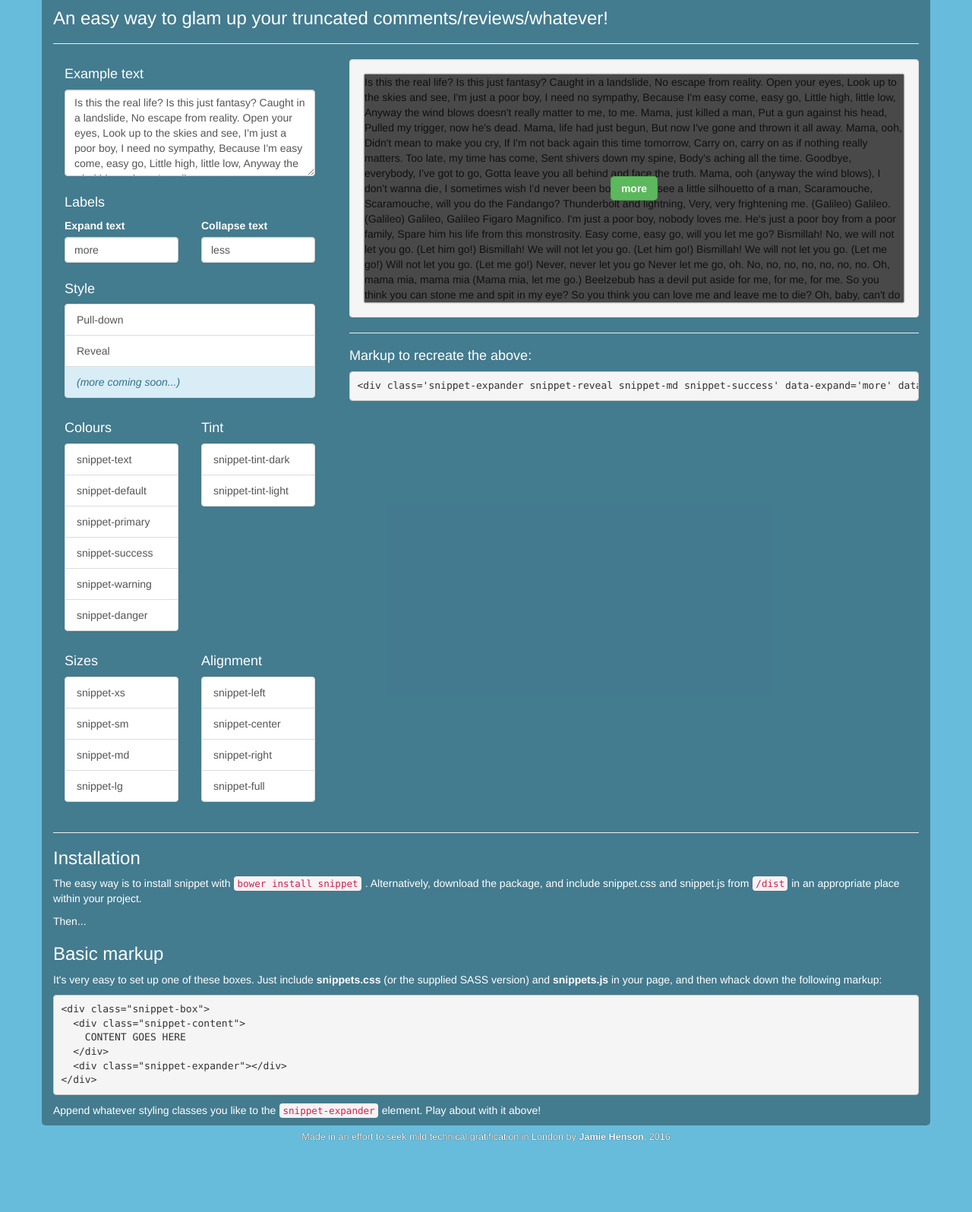
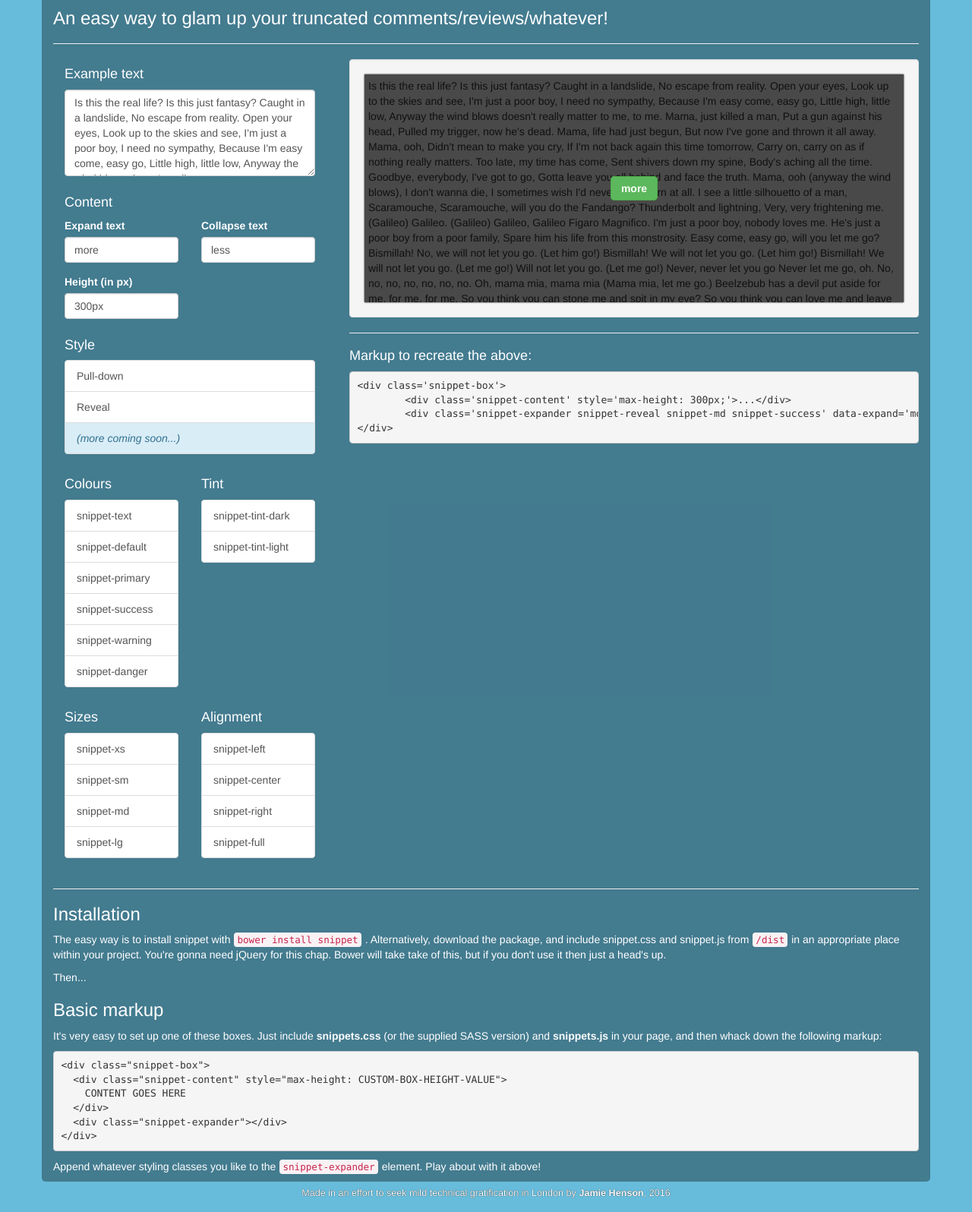
Before and after one commit to jamiehenson/snippet, a website: page src/html/index.jade in a window 1280 px wide. Shown: the part 101-1697 px from the top of the page at 76% size. Before the commit the page ends 1623 px from the top, so only its background shows below. Drawn offline with nearby package versions, Linux system fonts and the light colour scheme; files that its build step writes are made by us from their sources; files whose address does not match are found by name.

Commit message:
Interactive scaling

```diff
--- a/example/example.js
+++ b/example/example.js
@@ -6,10 +6,9 @@ var tint = ["tint-dark", "tint-light"];
 
 $(document).ready(function() {
   redoCodebox();
-  initialHeight = $('.snippet-content').css("max-height");
 
   $( "#exampletext" ).keyup(function() {
-    $(".snippet-content").text($("#exampletext").val());
+    $(".snippet-content").text($(this).val());
     redoCodebox();
   });
 
@@ -20,6 +19,12 @@ $(document).ready(function() {
 
   $( "#collapse" ).keyup(function() {
     $(".snippet-expander").attr("data-collapse", $(this).val());
+    redoCodebox();
+  });
+
+  $( "#box-height" ).keyup(function() {
+    $(".snippet-content").css("max-height", $(this).val());
+    $('.snippet-reveal').css("line-height", Math.min($(this).val(), (".snippet-content")[0].scrollHeight));
     redoCodebox();
   });
 
@@ -55,8 +60,13 @@ $(document).ready(function() {
 });
 
 function redoCodebox() {
-  $(".codebox").text("<div class=\'" + $(".snippet-expander").attr('class') +
+  $(".codebox").text(
+    "<div class='snippet-box'>" +
+    "\n\t<div class='snippet-content' style='max-height: " + $(".snippet-content").css("max-height") + ";'>...</div>" +
+    "\n\t<div class=\'" + $(".snippet-expander").attr('class') +
     "\' data-expand=\'" + $(".snippet-expander").attr("data-expand") +
     "\' data-collapse=\'" + $(".snippet-expander").attr("data-collapse") +
-    "\'></div>");
+    "\'></div>" +
+    "\n</div>"
+  );
 }
--- a/src/css/snippet.scss
+++ b/src/css/snippet.scss
@@ -3,6 +3,7 @@
   .snippet-content {
     max-height: 100px;
     transition: max-height 0.5s ease;
+    padding: 5px;
     overflow: hidden;
     &.open {
       margin-bottom: 3em;
--- a/src/html/index.jade
+++ b/src/html/index.jade
@@ -35,7 +35,7 @@ html(lang="en")
                   textarea#exampletext(rows="5" class="form-control")= text
               .row
                 .col-xs-12
-                  h4 Labels
+                  h4 Content
                 form
                 .col-lg-6
                   .form-group
@@ -45,6 +45,10 @@ html(lang="en")
                   .form-group
                     label(for="collapse") Collapse text
                     input#collapse(type="text" class="form-control" value="less")
+                .col-lg-6
+                  .form-group
+                    label(for="box-height") Height (in px)
+                    input#box-height(type="text" class="form-control" value="300px")
             .col-xs-12
               h4 Style
               .list-group
@@ -100,7 +104,7 @@ html(lang="en")
         code bower install snippet
         |. Alternatively, download the package, and include snippet.css and snippet.js from
         code /dist
-        | in an appropriate place within your project.
+        | in an appropriate place within your project. You're gonna need jQuery for this chap. Bower will take take of this, but if you don't use it then just a head's up.
 
       p Then...
 
@@ -109,7 +113,7 @@ html(lang="en")
 
       pre
         | &lt;div class="snippet-box"&gt;
-        | &nbsp;&nbsp;&lt;div class="snippet-content"&gt;
+        | &nbsp;&nbsp;&lt;div class="snippet-content" style="max-height: CUSTOM-BOX-HEIGHT-VALUE"&gt;
         | &nbsp;&nbsp;&nbsp;&nbsp;CONTENT GOES HERE
         | &nbsp;&nbsp;&lt;/div&gt;
         | &nbsp;&nbsp;&lt;div class="snippet-expander"&gt;&lt;/div&gt;
--- a/src/js/snippet.coffee
+++ b/src/js/snippet.coffee
@@ -1,6 +1,7 @@
+
 $(document).ready ->
   initialHeight = $('.snippet-content').css("max-height")
-  $('.snippet-reveal').not(".open").css("line-height", initialHeight)
+  $('.snippet-reveal').css("line-height", initialHeight)
 
   $('.snippet-content').each ->
     if $(this)[0].scrollHeight <= parseInt($(this).css('max-height')) + 10
```
Also changed, not shown: dist/css/snippet.css, dist/css/snippet.min.css, dist/js/snippet.js, index.html.
